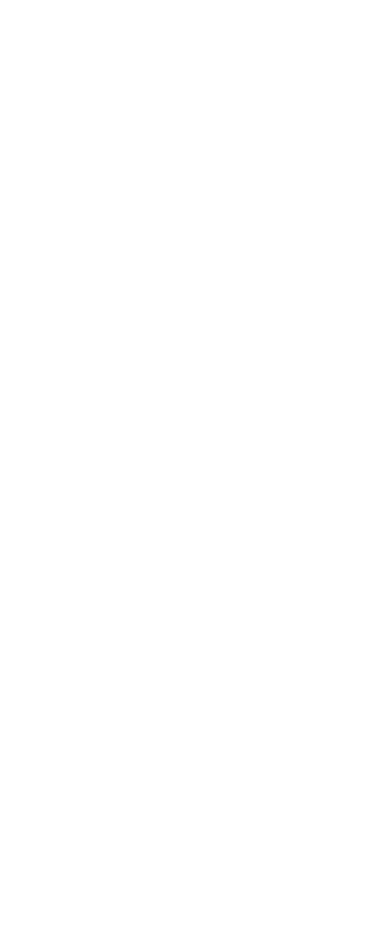
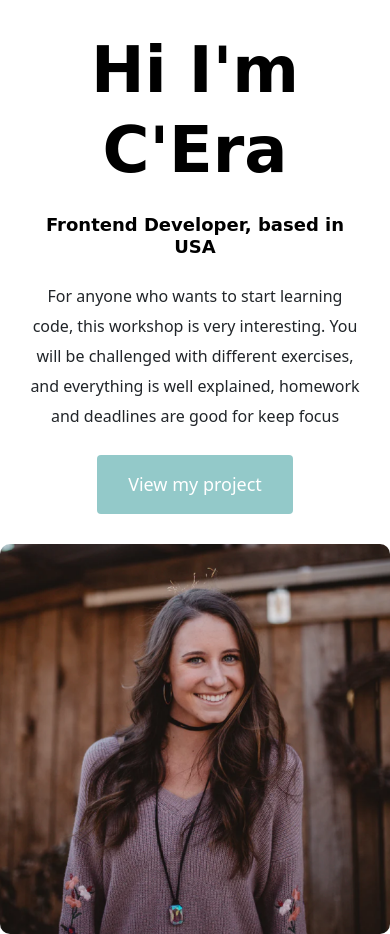
Before and after one commit to Cjenae7/PortfolioProject, a plain HTML site: page about.html in a window 390 px wide. Before the commit the page ends 844 px from the top, so only its background shows below. Drawn offline with nearby package versions, Linux system fonts and the light colour scheme; a web font is replaced by a local one.

Commit message:
Added the About Page

```diff
--- a/about.html
+++ b/about.html
@@ -3,7 +3,10 @@
   <head>
     <meta charset="UTF-8" />
     <meta http-equiv="X-UA-Compatible" content="IE=edge" />
-    <meta name="viewport" content="width=device-width, initial-scale=1.0" />
+    <meta description="C'Era Sneed's Portflio Website" />
+    <link rel="preconnect" href="https://fonts.googleapis.com" />
+    <link rel="preconnect" href="https://fonts.gstatic.com" crossorigin />
+    <title>C'Era's Portfolio</title>
     <!-- CSS only -->
     <link
       href="https://cdn.jsdelivr.net/npm/bootstrap@5.2.0-beta1/dist/css/bootstrap.min.css"
@@ -17,8 +20,37 @@
       integrity="sha384-pprn3073KE6tl6bjs2QrFaJGz5/SUsLqktiwsUTF55Jfv3qYSDhgCecCxMW52nD2"
       crossorigin="anonymous"
     ></script>
-
-    <title>Document</title>
+    <link
+      href="https://fonts.googleapis.com/css2?family=Arima&display=swap"
+      rel="stylesheet"
+    />
+    <link rel="stylesheet" href="styles/portfolio.css" />
+    <meta name="viewport" content="width=device-width, initial-scale=1.0" />
+    <script
+      src="https://kit.fontawesome.com/21b3a2b8a4.js"
+      crossorigin="anonymous"
+    ></script>
   </head>
-  <body></body>
+  <body>
+    <div class="about-section container">
+      <div class="row">
+        <div class="col-md-6">
+          <div class="about-section-content">
+            <h1 class="mb-4">Hi I'm C'Era</h1>
+            <h2 class="mb-4">Frontend Developer, based in USA</h2>
+            <p class="mb-4">
+              For anyone who wants to start learning code, this workshop is very
+              interesting. You will be challenged with different exercises, and
+              everything is well explained, homework and deadlines are good for
+              keep focus
+            </p>
+            <a href="" class="btn btn-branding">View my project </a>
+          </div>
+        </div>
+        <div class="col-lg-6">
+          <img src="images/sample.png" alt="" class="img-fluid" />
+        </div>
+      </div>
+    </div>
+  </body>
 </html>
--- a/styles/portfolio.css
+++ b/styles/portfolio.css
@@ -15,7 +15,7 @@ h6 {
   font-family: var(--default-font-family);
   font-weight: bold;
 }
-h1 {
+.hero h1 {
   font-size: 96px;
   color: white;
 }
@@ -46,6 +46,22 @@ p {
 .hero h2 {
   font-size: 24px;
   line-height: 1.5;
+}
+.about-section {
+  padding: 160px 20px;
+}
+.about-section h1 {
+  font-size: 64px;
+  color: black;
+  line-height: 80px;
+}
+.about-section h2 {
+  color: black;
+  font-size: 18px;
+  font-family: var(--default-font-family);
+}
+.about-section-content {
+  margin: 30px;
 }
 
 .btn-branding {
@@ -79,7 +95,7 @@ p {
 @media (max-width: 900px) {
   h1 {
     font-size: 44px;
-    line-height: 2;
+    line-height: 56px;
   }
   h2 {
     font-size: 44px;
@@ -91,7 +107,12 @@ p {
     padding: 0;
     text-align: center;
   }
+  .about-section {
+    text-align: center;
+    padding: 0;
+  }
 }
+
 .navbar-light {
   background-color: white;
 }
```
Also changed, not shown: index.html (+2 -6 lines), images/sample.png (added).
